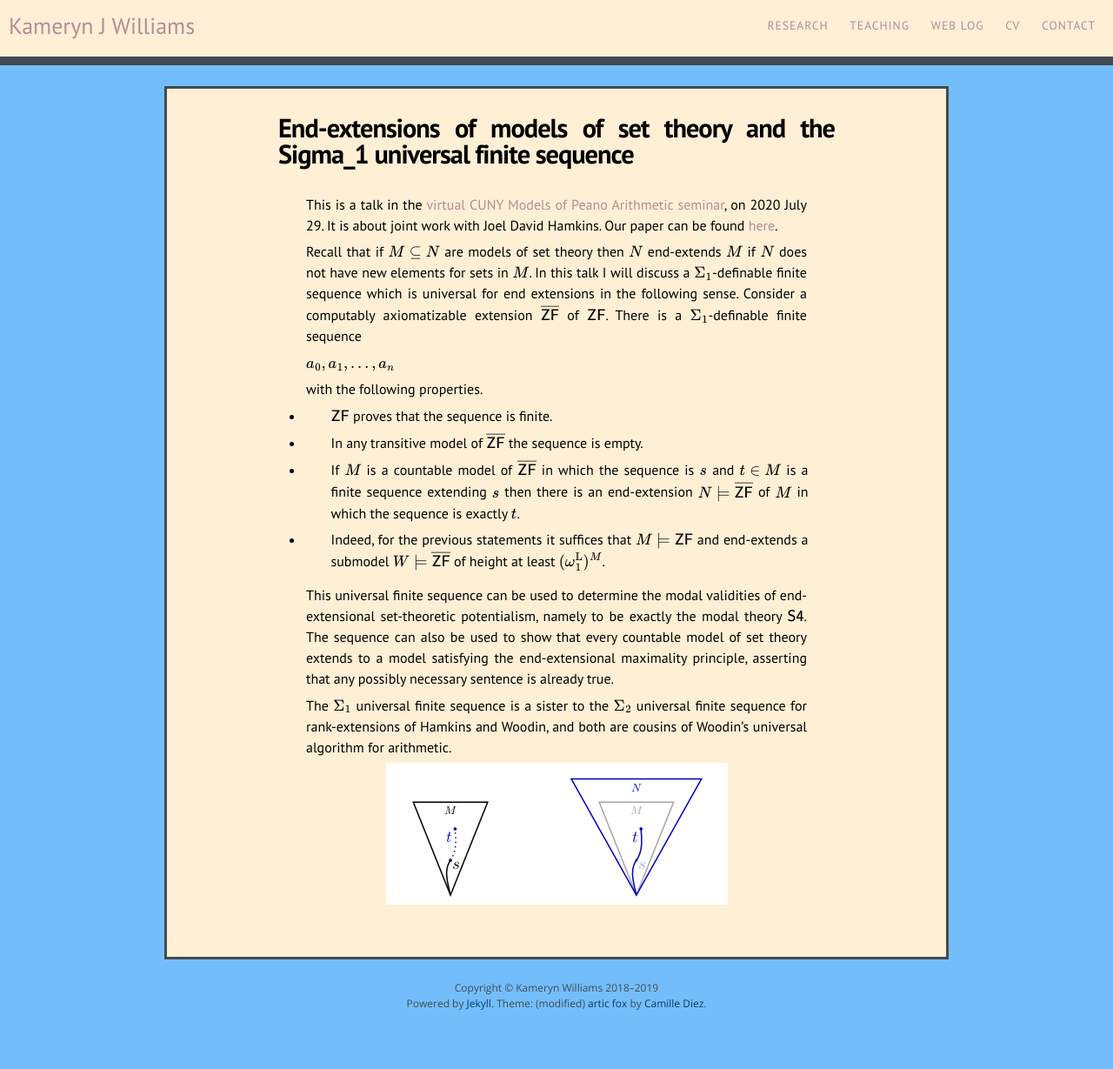
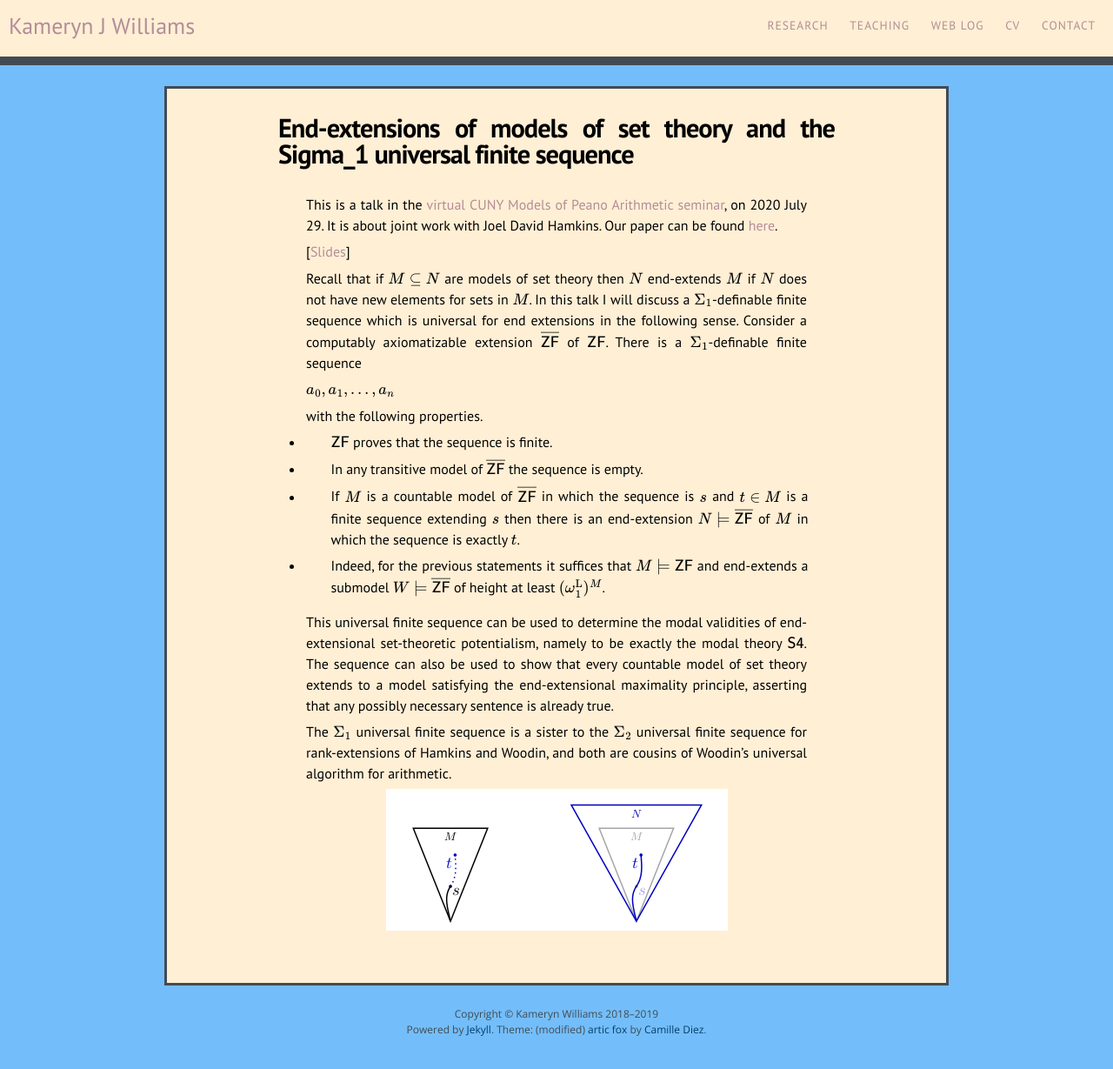
Before and after one commit to kamerynjw/kamerynjw.github.io, a Jekyll site: the page built from research/talks/2020-july-ufs.md, in a window 1280 px wide. Shown: the whole page at 87% size. Built offline with Jekyll 4.4.1, drawn with Linux system fonts in a browser that asks for light colours; nearby versions of some CDN libraries; formulas are drawn with MathJax 3; before the commit the page ends 1199 px from its top, so only the background shows below that.

Commit message:
slides for mopa talk

```diff
--- a/research/talks/2020-july-ufs.md
+++ b/research/talks/2020-july-ufs.md
@@ -7,6 +7,8 @@ image: ufs.png
 ---
 
 This is a talk in the [virtual CUNY Models of Peano Arithmetic seminar](https://nylogic.github.io/MOPA.html), on 2020 July 29. It is about joint work with Joel David Hamkins. Our paper can be found [here]({{ site.baseurl }}/research/pubs/universal-finite-sequence/).
+
+[[Slides]({{ page.url }}ee-ufs-stp.pdf)]
 
 Recall that if $M \subseteq N$ are models of set theory then $N$ end-extends $M$ if $N$ does not have new elements for sets in $M$. In this talk I will discuss a $\Sigma\_1$-definable finite sequence which is universal for end extensions in the following sense. Consider a computably axiomatizable extension $\overline{\mathsf{ZF}}$ of $\mathsf{ZF}$. There is a $\Sigma\_1$-definable finite sequence
 
```
Also changed, not shown: 1 other file.
